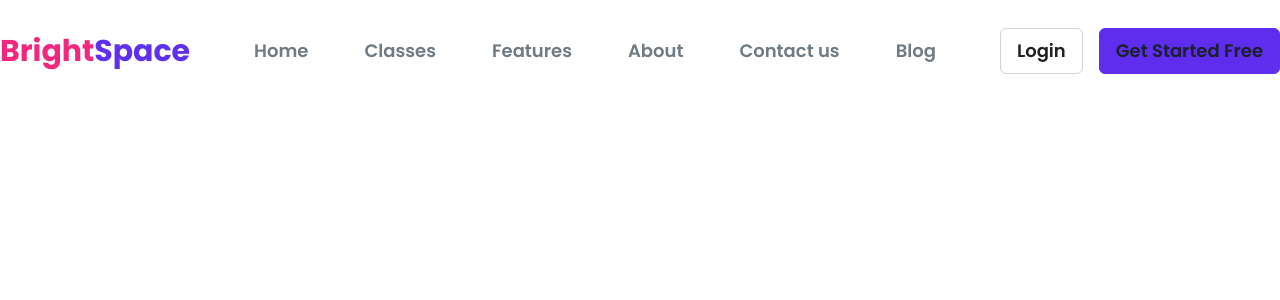
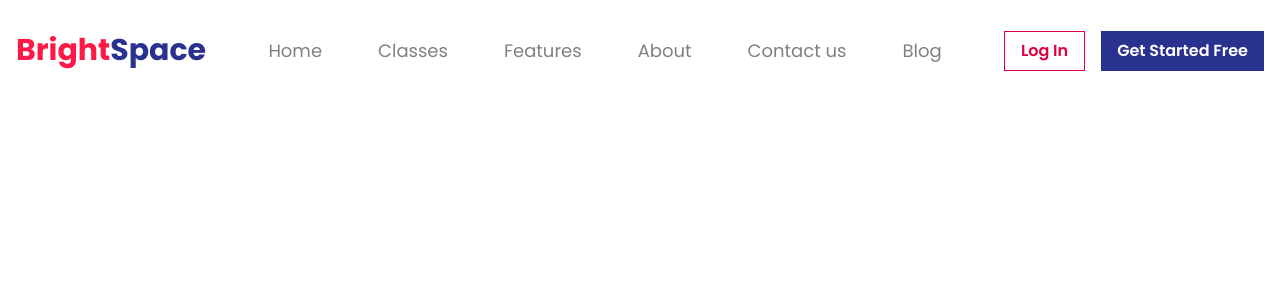
Before and after one commit to aticmahbub/bright-space, a React (Vite) app in the folder bright-space-client/: page /dashboard in a window 1280 px wide. Shown: the top 300 px of the page. Built offline with nearby package versions, Linux system fonts and the light colour scheme.

Commit message:
added website relevant buttons and changes some styles for ui

```diff
--- a/bright-space-client/src/index.css
+++ b/bright-space-client/src/index.css
@@ -1,6 +1,7 @@
 
 @import url('https://fonts.googleapis.com/css2?family=Noto+Serif+Bengali:wght@100..900&family=Poppins:ital,wght@0,100;0,200;0,300;0,400;0,500;0,600;0,700;0,800;0,900;1,100;1,200;1,300;1,400;1,500;1,600;1,700;1,800;1,900&display=swap');
 @import url('https://fonts.googleapis.com/css2?family=Poppins:ital,wght@0,100;0,200;0,300;0,400;0,500;0,600;0,700;0,800;0,900;1,100;1,200;1,300;1,400;1,500;1,600;1,700;1,800;1,900&display=swap');
+
 @tailwind base;
 @tailwind components;
 @tailwind utilities;
--- a/bright-space-client/src/pages/Home/Banner/Banner.jsx
+++ b/bright-space-client/src/pages/Home/Banner/Banner.jsx
@@ -1,3 +1,4 @@
+import { Button } from '@chakra-ui/react';
 import bannerImg from '../../../assets/bannerImage.png'
 import './css/banner.css'
 
@@ -16,12 +17,14 @@ const Banner = () => {
             An interactive platform for teachers to share resources, assignments, and grades with students, making learning easy and accessible.
           </h3>
           <div className='flex flex-col md:flex-row gap-3 md:gap-8'>
-        <button className='border px-6 py-3 md:px-8 md:py-4 font-semibold bg-[#5F2EED] text-white hover:bg-white hover:text-black hover:border-[#5F2EED]'>
+            <Button colorScheme='secondary' size='lg' rounded='none'>View Courses</Button>
+            <Button colorScheme='primary' size='lg' rounded='none'>Explore More</Button>
+            {/* <button className='border px-6 py-3 md:px-8 md:py-4 font-semibold bg-[#5F2EED] text-white hover:bg-white hover:text-black hover:border-[#5F2EED]'>
           View Courses
         </button>
         <button className='border px-6 py-3 md:px-8 md:py-4 font-semibold bg-[#F2277E] text-white hover:bg-white hover:text-black hover:border-[#F2277E]'>
           Explore More
-        </button>
+        </button> */}
           </div>
         </div>
 
--- a/bright-space-client/src/pages/shared/Footer/Footer.jsx
+++ b/bright-space-client/src/pages/shared/Footer/Footer.jsx
@@ -1,4 +1,4 @@
-import { Box, Divider } from "@chakra-ui/react";
+import { Box, Button, Divider, Input, InputGroup, InputRightElement } from "@chakra-ui/react";
 // import { div, title } from "framer-motion/client";
 import { FaFacebookSquare, FaLinkedin, FaTwitterSquare } from "react-icons/fa";
 import { FaSquareGithub } from "react-icons/fa6";
@@ -27,18 +27,32 @@ const Footer = () => {
     },
   ];
   return (
-    <div className="bg-[#0a0a28] text-[#612FEE] pt-10">
+    <Box textColor='white' className="bg-[#0a0a28] pt-10">
       <Box px={{ base: 4, md: 6, xl: 10, '2xl': 44 }}>
         <section className="lg:grid grid-cols-2 gap-6 space-y-3 lg:space-y-0">
           <div className="space-y-2">
             <h1 className="text-2xl md:text-3xl lg:text-4xl font-bold">
-              Still Need Our <span className="text-[#F2277E]">Support?</span>
+              Still Need Our <span className="text-[#FF1949]">Support?</span>
             </h1>
             <p className="text-sm font-medium">
               Don&apos;t Wait, make A Smart & Logical Quote Here. It is Pretty Easy.
             </p>
           </div>
-          <div className="relative w-full">
+          <InputGroup size='md'>
+            <Input
+              type='email'
+              rounded='none'
+              pr='4.5rem'
+              placeholder='Enter your email'
+              // focusBorderColor="primary.400"
+            />
+            <InputRightElement width='6rem' justifyContent='end'>
+              <Button colorScheme='primary' rounded='none' size='sm' mr='1'>
+                Subscribe
+              </Button>
+            </InputRightElement>
+          </InputGroup>
+          {/* <div className="relative w-full">
             <input
               type="text"
               placeholder="Enter your email"
@@ -47,7 +61,7 @@ const Footer = () => {
             <button className="bg-white text-[#612FEE]  absolute right-0 px-4 py-3 md:py-4 rounded-r-md hover:bg-[#F2277E] transition-all duration-300">
               Subscribe Now
             </button>
-          </div>
+          </div> */}
         </section>
 
         <Divider className="my-8 md:my-16" />
@@ -138,7 +152,7 @@ const Footer = () => {
           </div>
         </section>
       </Box>
-    </div>
+    </Box>
 
   );
 };
--- a/bright-space-client/src/pages/shared/Navbar/Navbar.jsx
+++ b/bright-space-client/src/pages/shared/Navbar/Navbar.jsx
@@ -9,7 +9,8 @@ import {
     IconButton,
     useDisclosure,
     Stack,
-    Text,
+    Button,
+    ButtonGroup,
     // Menu,
     // MenuButton,
     // MenuList,
@@ -20,7 +21,7 @@ import {
     CloseIcon,
     // ChevronDownIcon
 } from '@chakra-ui/icons';
-import { NavLink } from 'react-router-dom';
+import { Link, NavLink } from 'react-router-dom';
 import useRole from '../../../hooks/useRole';
 
 
@@ -94,29 +95,29 @@ const Navbar = () => {
     </>
 
     return (
-        <Box className='' py={7}>
+        <Box px='4' py='7'>
             <Box className='container mx-auto'>
-                <Flex  alignItems="center" justifyContent="space-between">
+                <Flex alignItems="center" justifyContent="space-between">
                     <HStack spacing={8} alignItems="center" className='flex justify-between w-full'>
                         {/* Logo or Brand Name */}
                         <Box color="white" fontWeight="bold" fontSize="xl">
-                            <Text className='text-3xl'>
-                                <span className='text-[#F2277E]'>Bright</span>
-                                <span className='text-[#612FEE]'>Space</span>
-                            </Text>
+                            <Box textColor='primary.500' fontSize='3xl'>
+                                Bright<span className='text-[#2A3290]'>Space</span>
+                            </Box>
                         </Box>
                         {/* Links for larger screens */}
                         <HStack
                             as="nav"
+                            textColor='gray'
                             spacing={14}
-                            display={{ base: 'none', lg: 'flex' }}
-                            className='md:text-base lg:text-lg font-semibold text-[#6F7B84]'
+                            display={{ base: 'none', xl: 'flex' }}
+                            className='md:text-base lg:text-lg'
                         >
                             {navLi}
                         </HStack>
                         {/* Login Button */}
-                        <Box className='space-x-4 text-lg font-semibold' display={{ base: 'none', lg: 'flex' }}>
-                            {user? <>
+                        <Box className='space-x-4 text-lg font-semibold' display={{ base: 'none', xl: 'block' }}>
+                            {user ? <>
                                 <button className='
                             bg-[#5F2DED] text-white rounded-md px-4 py-2 border-[#5F2DED] border transition duration-300
                             hover:bg-transparent hover:text-[#5F2DED]
@@ -127,7 +128,11 @@ const Navbar = () => {
                             bg-transparent text-[#1f2122]
                             '><a href="userProfile">Profile</a></button>
                             </> : <>
-                                <button
+                                <ButtonGroup gap={{ base: 1, md: 2 }}>
+                                    <Button as={Link} to='/login' colorScheme='primary' variant='outline' borderRadius='none' size={{ base: 'sm', md: 'md' }}>Log In</Button>
+                                    <Button as={Link} to='/registration' colorScheme='secondary' borderRadius='none' size={{ base: 'sm', md: 'md' }}>Get Started Free</Button>
+                                </ButtonGroup>
+                                {/* <button
                                     className='
                             hover:bg-[#5F2DED] hover:text-white rounded-md px-4 py-2 border-[#6f7b8455] border transition duration-300
                             bg-transparent text-[#1f2122]
@@ -135,7 +140,7 @@ const Navbar = () => {
                                 <button className='
                             bg-[#5F2DED] text-white rounded-md px-4 py-2 border-[#5F2DED] border transition duration-300
                             hover:bg-transparent hover:text-[#5F2DED]
-                            '><a href="registration">Get Started Free</a></button>
+                            '><a href="registration">Get Started Free</a></button> */}
                             </>}
                         </Box>
                     </HStack>
@@ -143,9 +148,10 @@ const Navbar = () => {
                     {/* Hamburger Icon for mobile screens */}
                     <IconButton
                         size="lg"
+                        rounded='none'
                         icon={isOpen ? <CloseIcon /> : <HamburgerIcon />}
                         aria-label="Open Menu"
-                        display={{ lg: 'none' }}
+                        display={{ xl: 'none' }}
                         onClick={isOpen ? onClose : onOpen}
                     />
                 </Flex>
```
Lines whose indentation alone changed are shown as unchanged.
